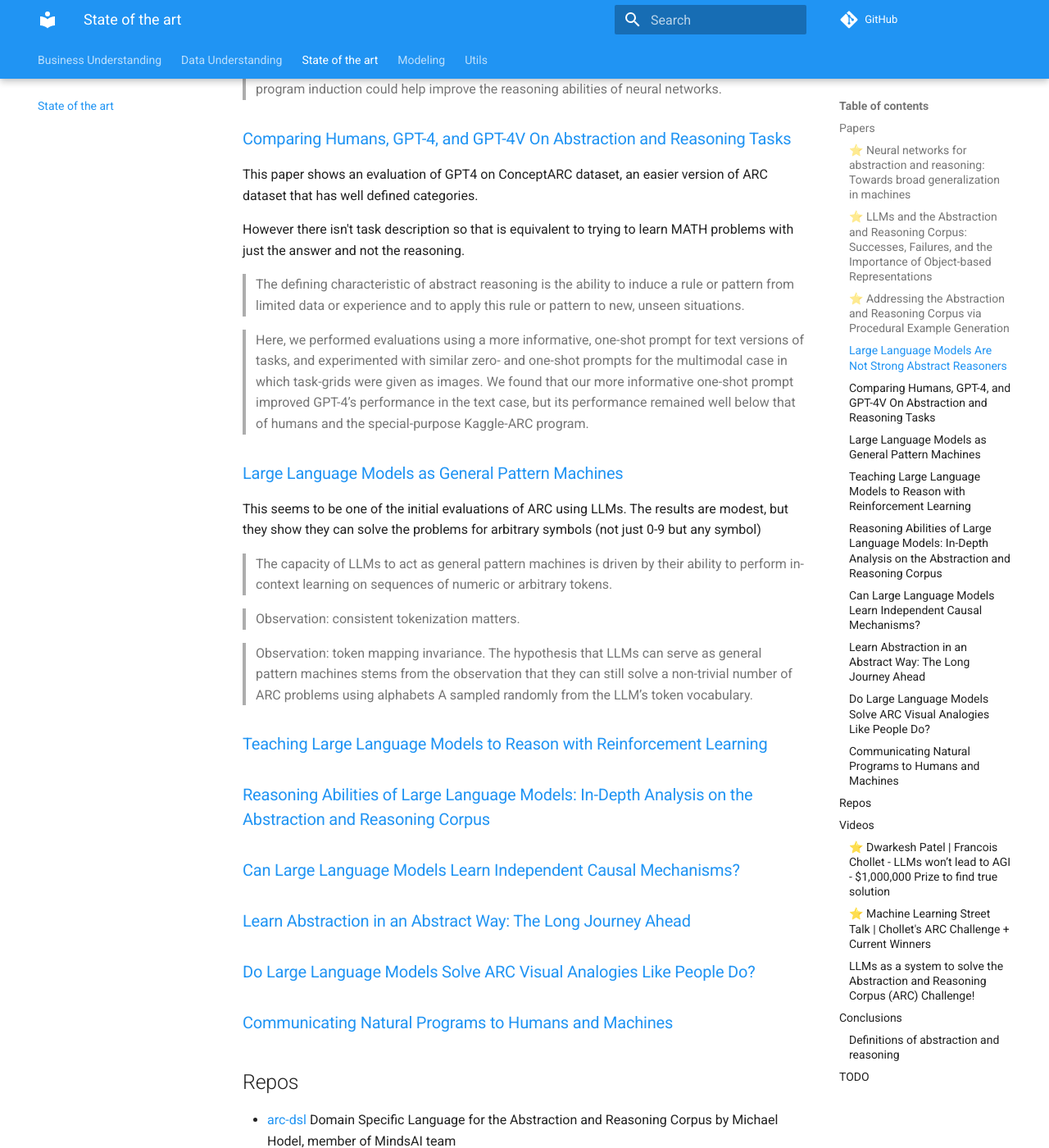
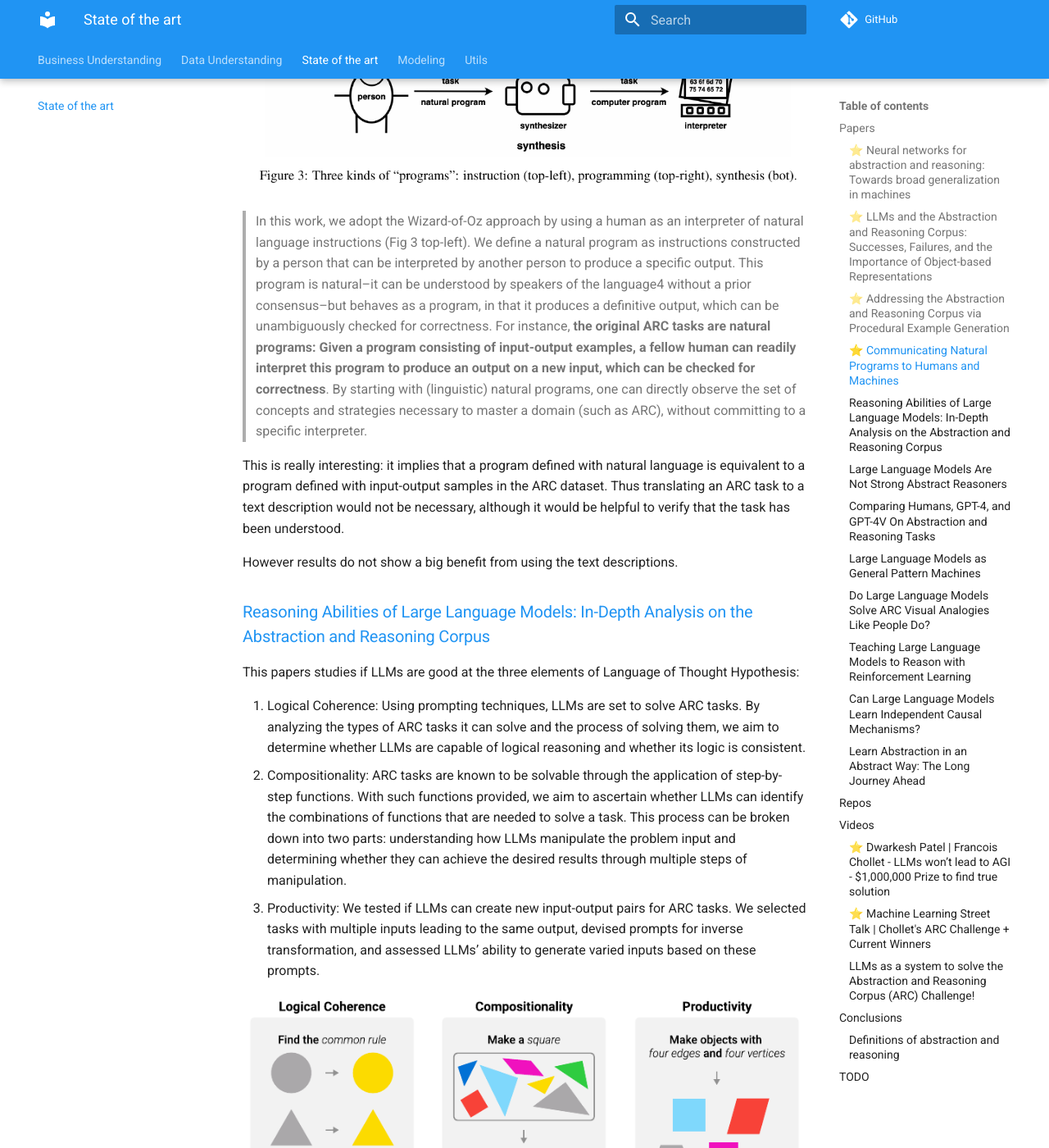
Before and after one commit to zhengjunyao-work/arc24, an MkDocs documentation site: the page built from docs/03_State_of_the_art.md, in a window 1280 px wide and 1400 px high, scrolled down 3278 px. Shown: the whole window at 82% size. Built offline with MkDocs 1.6.1 and Material for MkDocs 9.7.7, drawn with Linux system fonts in a browser that asks for light colours; comment, search, counter and statistics services are not loaded; some of the changed text lies outside the part shown.

Commit message:
added more papers

```diff
--- a/docs/03_State_of_the_art.md
+++ b/docs/03_State_of_the_art.md
@@ -87,6 +87,37 @@ It is curious that so many (22) primitive function calls are needed on median.
 
 My rough estimation of primitive functions in [arc-dsl](https://github.com/michaelhodel/arc-dsl) is 160 (count the number of occurrences of `def `). We know that this set of primitives is complete for the train set, but is it for the evaluation and test set?
 
+### ⭐ [Communicating Natural Programs to Humans and Machines](https://arxiv.org/abs/2106.07824)
+
+This paper is very interesting, they supplement the ARC dataset with text descriptions.
+
+They argue that those natural descriptions are equivalent to the input/output examples, it's just another way of expressing the same message.
+
+> We present LARC, the Language-complete ARC: a collection of natural language descriptions by a group of human participants who instruct each other on how to solve ARC tasks using language alone, which contains successful instructions for 88% of the ARC tasks. We analyze the collected instructions as ‘natural programs’, finding that while they resemble computer programs, they are distinct in two ways: First, they contain a wide range of primitives; Second, they frequently leverage communicative strategies beyond directly executable codes. We demonstrate that these two distinctions prevent current program synthesis techniques from leveraging LARC to its full potential, and give concrete suggestions on how to build the next-generation program synthesizers.
+
+![three kinds of programs](res/2024-06-26-18-06-01.png)
+
+> In this work, we adopt the Wizard-of-Oz approach by using a human as an interpreter of natural language instructions (Fig 3 top-left). We define a natural program as instructions constructed by a person that can be interpreted by another person to produce a specific output. This program is natural–it can be understood by speakers of the language4 without a prior consensus–but behaves as a program, in that it produces a definitive output, which can be unambiguously checked for correctness. For instance, **the original ARC tasks are natural programs: Given a program consisting of input-output examples, a fellow human can readily interpret this program to produce an output on a new input, which can be checked for correctness**. By starting with (linguistic) natural programs, one can directly observe the set of concepts and strategies necessary to master a domain (such as ARC), without committing to a specific interpreter.
+
+This is really interesting: it implies that a program defined with natural language is equivalent to a program
+defined with input-output samples in the ARC dataset.
+Thus translating an ARC task to a text description would not be necessary, although it would be helpful
+to verify that the task has been understood.
+
+However results do not show a big benefit from using the text descriptions.
+
+### [Reasoning Abilities of Large Language Models: In-Depth Analysis on the Abstraction and Reasoning Corpus](https://arxiv.org/abs/2403.11793)
+
+This papers studies if LLMs are good at the three elements of Language of Thought Hypothesis:
+
+1. Logical Coherence: Using prompting techniques, LLMs are set to solve ARC tasks. By analyzing the types of ARC tasks it can solve and the process of solving them, we aim to determine whether LLMs are capable of logical reasoning and whether its logic is consistent.
+2. Compositionality: ARC tasks are known to be solvable through the application of step-by-step functions. With such functions provided, we aim to ascertain whether LLMs can identify the combinations of functions that are needed to solve a task. This process can be broken down into two parts: understanding how LLMs manipulate the problem input and determining whether they can achieve the desired results through multiple steps of manipulation.
+3. Productivity: We tested if LLMs can create new input-output pairs for ARC tasks. We selected tasks with multiple inputs leading to the same output, devised prompts for inverse transformation, and assessed LLMs’ ability to generate varied inputs based on these prompts.
+
+![Three concepts of the Language of Thought Hypothesis](res/2024-06-26-18-02-42.png)
+
+It finds that current LLMs are weak at all the three elements.
+
 ### [Large Language Models Are Not Strong Abstract Reasoners](https://arxiv.org/abs/2305.19555)
 
 Results on ARC challenge are very weak, but they don't add task descriptions that I believe would have helped the models (in addition to few-shot prompting)
@@ -127,17 +158,27 @@ This seems to be one of the initial evaluations of ARC using LLMs. The results a
 
 > Observation: token mapping invariance. The hypothesis that LLMs can serve as general pattern machines stems from the observation that they can still solve a non-trivial number of ARC problems using alphabets A sampled randomly from the LLM’s token vocabulary.
 
+### [Do Large Language Models Solve ARC Visual Analogies Like People Do?](https://arxiv.org/abs/2403.09734)
+
+They create  a very simple version of ARC challenge for kids. They compare the results between kids and LLMs.
+
+Not very useful for our task, we need to solve the real and difficult one.
+
 ### [Teaching Large Language Models to Reason with Reinforcement Learning](https://arxiv.org/abs/2403.04642)
 
-### [Reasoning Abilities of Large Language Models: In-Depth Analysis on the Abstraction and Reasoning Corpus](https://arxiv.org/abs/2403.11793)
+This paper applies different RL methods to Llama 2 to improve reasoning at math problems. All RL methods have a similar result.
+
+They don't use ARC data at all.
 
 ### [Can Large Language Models Learn Independent Causal Mechanisms?](https://arxiv.org/abs/2402.02636)
 
+A new architecture is proposed to enhance reasoning, but the results are similar to Llama 2.
+
+I don't believe this is relevant to solve the ARC challenge.
+
 ### [Learn Abstraction in an Abstract Way: The Long Journey Ahead](https://openreview.net/forum?id=wHanWNJN0r)
 
-### [Do Large Language Models Solve ARC Visual Analogies Like People Do?](https://arxiv.org/abs/2403.09734)
-
-### [Communicating Natural Programs to Humans and Machines](https://arxiv.org/abs/2106.07824)
+This paper is not relevant for the task.
 
 ## Repos
 
```
Also changed, not shown: docs/res/2024-06-26-18-02-42.png (added), docs/res/2024-06-26-18-06-01.png (added).
